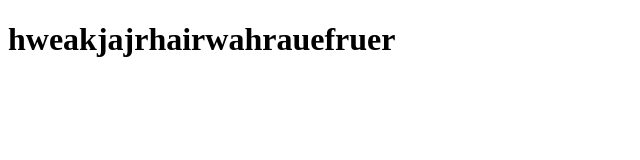
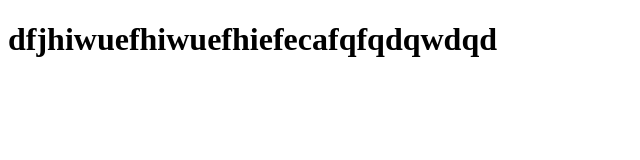
Before and after one commit to Srujan253/mini, a plain HTML site: page index.html in a window 1280 px wide. Shown: the whole page, without its empty margins (0-640 px from the left). Drawn offline with Linux system fonts and the light colour scheme.

Commit message:
new branch

```diff
--- a/index.html
+++ b/index.html
@@ -6,6 +6,6 @@
     <title>Document</title>
 </head>
 <body>
-    <h1>hweakjajrhairwahrauefruer</h1>
+    <h1>dfjhiwuefhiwuefhiefecafqfqdqwdqd</h1>
 </body>
 </html>
```
